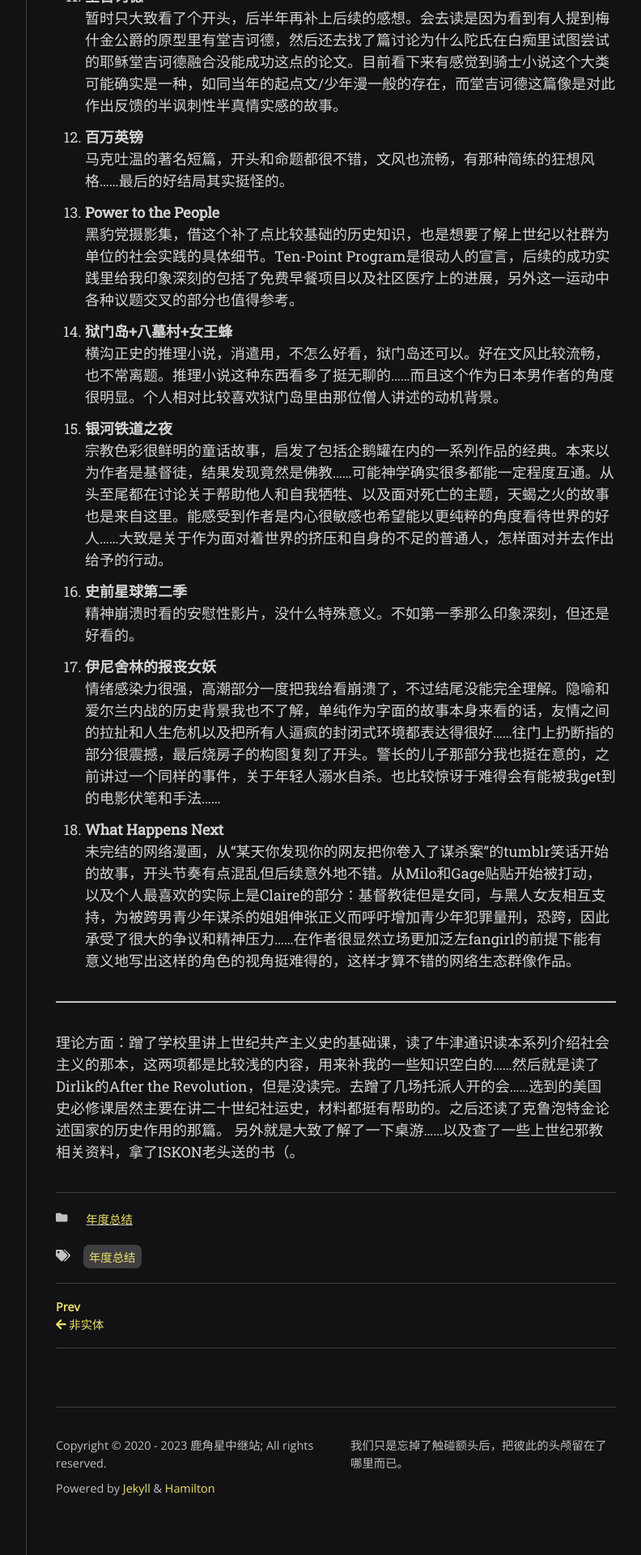
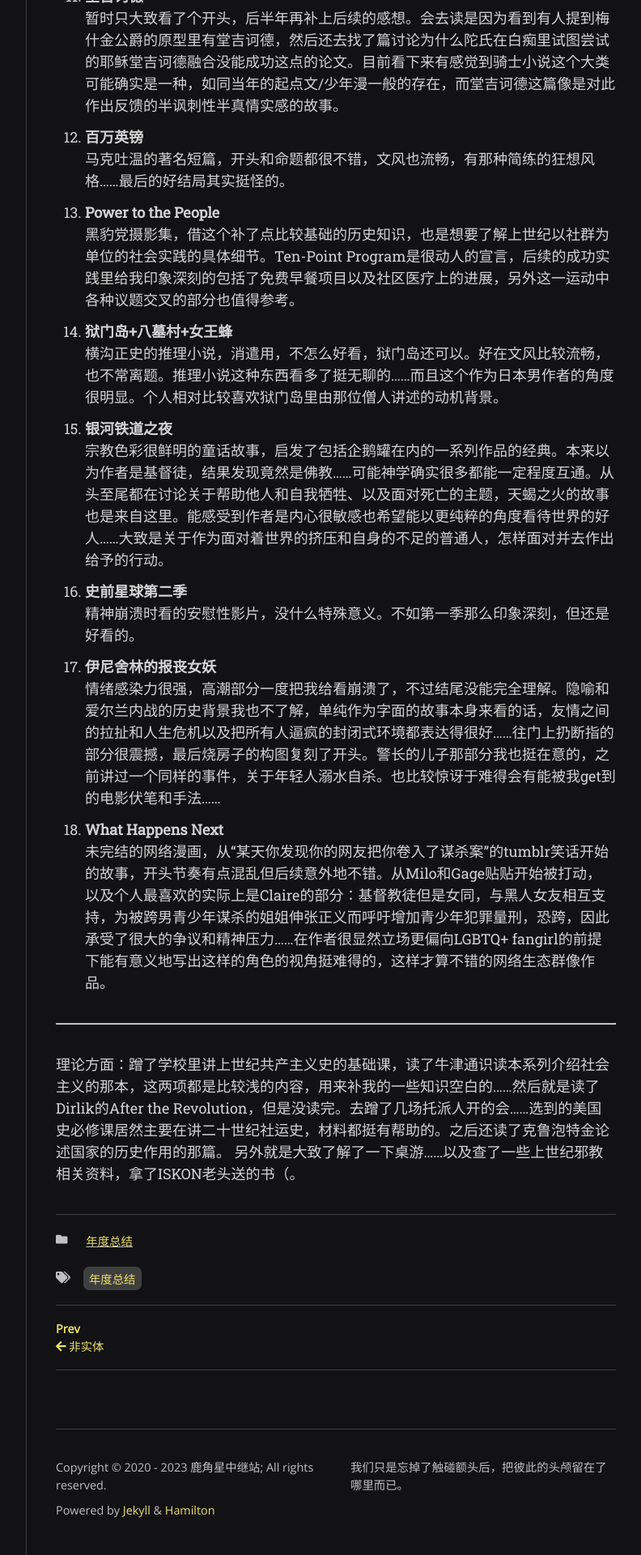
Before and after one commit to scatterdclouds/scatterdclouds.github.io, a Jekyll site: the page built from _posts/2023-06-30-firsthalf2023.md, in a window 1280 px wide. Shown: the part 2363-4283 px from the top of the page at 81% size, without its empty margins (357-1149 px from the left). Built offline with Jekyll 4.4.1, drawn with Linux system fonts in a browser that asks for light colours; nearby versions of some CDN libraries; some web fonts are replaced; comment, search, counter and statistics services are not loaded.

Commit message:
Update 2023-06-30-firsthalf2023.md

```diff
--- a/_posts/2023-06-30-firsthalf2023.md
+++ b/_posts/2023-06-30-firsthalf2023.md
@@ -46,7 +46,7 @@ comments: true
 
 17. **伊尼舍林的报丧女妖** <br/> 情绪感染力很强，高潮部分一度把我给看崩溃了，不过结尾没能完全理解。隐喻和爱尔兰内战的历史背景我也不了解，单纯作为字面的故事本身来看的话，友情之间的拉扯和人生危机以及把所有人逼疯的封闭式环境都表达得很好……往门上扔断指的部分很震撼，最后烧房子的构图复刻了开头。警长的儿子那部分我也挺在意的，之前讲过一个同样的事件，关于年轻人溺水自杀。也比较惊讶于难得会有能被我get到的电影伏笔和手法……
 
-18. **What Happens Next** <br/> 未完结的网络漫画，从“某天你发现你的网友把你卷入了谋杀案”的tumblr笑话开始的故事，开头节奏有点混乱但后续意外地不错。从Milo和Gage贴贴开始被打动，以及个人最喜欢的实际上是Claire的部分：基督教徒但是女同，与黑人女友相互支持，为被跨男青少年谋杀的姐姐伸张正义而呼吁增加青少年犯罪量刑，恐跨，因此承受了很大的争议和精神压力……在作者很显然立场更加泛左fangirl的前提下能有意义地写出这样的角色的视角挺难得的，这样才算不错的网络生态群像作品。
+18. **What Happens Next** <br/> 未完结的网络漫画，从“某天你发现你的网友把你卷入了谋杀案”的tumblr笑话开始的故事，开头节奏有点混乱但后续意外地不错。从Milo和Gage贴贴开始被打动，以及个人最喜欢的实际上是Claire的部分：基督教徒但是女同，与黑人女友相互支持，为被跨男青少年谋杀的姐姐伸张正义而呼吁增加青少年犯罪量刑，恐跨，因此承受了很大的争议和精神压力……在作者很显然立场更偏向LGBTQ+ fangirl的前提下能有意义地写出这样的角色的视角挺难得的，这样才算不错的网络生态群像作品。
 
 ---------
 
```
